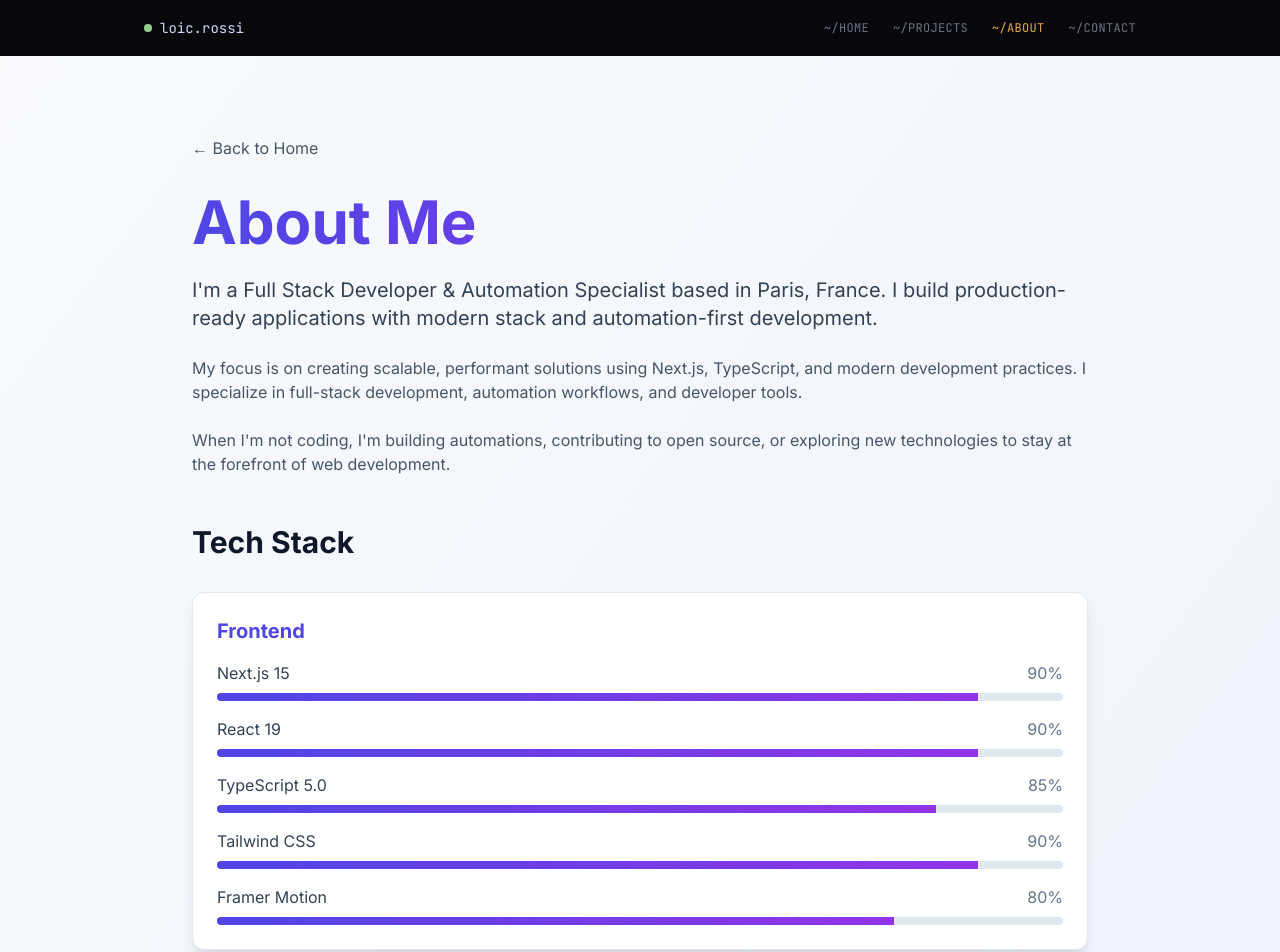
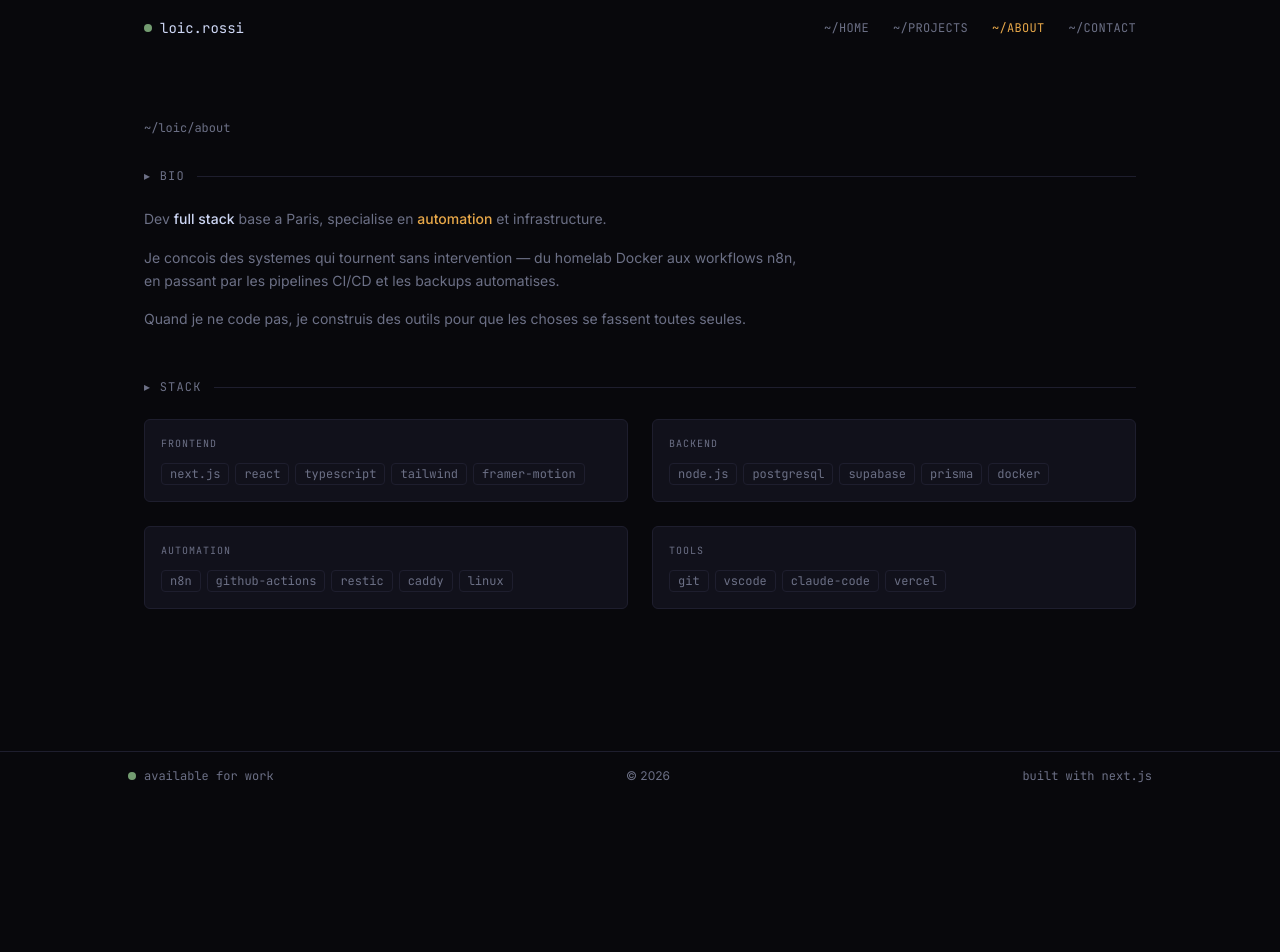
Before and after one commit to Mars375/full-stack-portfolio, a Next.js app: page /about in a window 1280 px wide. Shown: the top 952 px of the page. After the commit the page ends 800 px from the top, so only its background shows below. Built offline with nearby package versions, Linux system fonts and the light colour scheme.

Commit message:
feat: rebuild about page with terminal-style stack display

```diff
--- a/src/app/about/page.tsx
+++ b/src/app/about/page.tsx
@@ -1,109 +1,52 @@
-'use client'
+import type { Metadata } from 'next'
+import { techStack } from '@/lib/const'
+import { SectionHeader } from '@/components/SectionHeader'
+import { TechTag } from '@/components/TechTag'
 
-import { motion } from 'framer-motion'
-import Link from 'next/link'
-
-const stack = {
-  frontend: [
-    { name: 'Next.js 15', level: 90 },
-    { name: 'React 19', level: 90 },
-    { name: 'TypeScript 5.0', level: 85 },
-    { name: 'Tailwind CSS', level: 90 },
-    { name: 'Framer Motion', level: 80 },
-  ],
-  backend: [
-    { name: 'Node.js', level: 85 },
-    { name: 'tRPC', level: 80 },
-    { name: 'Prisma', level: 80 },
-    { name: 'PostgreSQL', level: 75 },
-    { name: 'Supabase', level: 80 },
-  ],
-  automation: [
-    { name: 'n8n', level: 85 },
-    { name: 'GitHub Actions', level: 80 },
-    { name: 'Docker', level: 75 },
-    { name: 'CI/CD', level: 80 },
-  ],
+export const metadata: Metadata = {
+  title: 'About',
+  description: 'Full Stack Developer & Automation Specialist base a Paris.',
 }
 
 export default function AboutPage() {
   return (
-    <main className="min-h-screen bg-gradient-to-br from-slate-50 to-indigo-50 dark:from-slate-950 dark:to-indigo-950">
-      <section className="container mx-auto px-4 py-20">
-        <motion.div
-          initial={{ opacity: 0, y: 20 }}
-          animate={{ opacity: 1, y: 0 }}
-          className="max-w-4xl mx-auto"
-        >
-          <Link
-            href="/"
-            className="inline-flex items-center text-slate-600 dark:text-slate-400 hover:text-indigo-600 dark:hover:text-indigo-400 mb-8 transition-colors"
-          >
-            ← Back to Home
-          </Link>
+    <div className="max-w-5xl mx-auto px-4 py-16">
+      <p className="font-mono text-xs text-muted mb-8">~/loic/about</p>
 
-          <h1 className="text-5xl md:text-6xl font-bold mb-6 bg-clip-text text-transparent bg-gradient-to-r from-indigo-600 to-purple-600 dark:from-indigo-400 dark:to-purple-400">
-            About Me
-          </h1>
-
-          <div className="prose prose-lg dark:prose-invert max-w-none mb-12">
-            <p className="text-xl text-slate-700 dark:text-slate-300 mb-6">
-              I'm a Full Stack Developer & Automation Specialist based in Paris, France.
-              I build production-ready applications with modern stack and automation-first development.
+      <section className="mb-12">
+        <SectionHeader label="BIO" />
+        <div className="max-w-2xl space-y-4 text-sm leading-relaxed text-muted">
+          <p>
+            Dev <span className="text-text font-medium">full stack</span> base a Paris, specialise en{' '}
+            <span className="text-accent font-medium">automation</span> et infrastructure.
           </p>
-
-            <p className="text-slate-600 dark:text-slate-400 mb-6">
-              My focus is on creating scalable, performant solutions using Next.js, TypeScript,
-              and modern development practices. I specialize in full-stack development, automation
-              workflows, and developer tools.
+          <p>
+            Je concois des systemes qui tournent sans intervention — du homelab Docker aux
+            workflows n8n, en passant par les pipelines CI/CD et les backups automatises.
           </p>
-
-            <p className="text-slate-600 dark:text-slate-400">
-              When I'm not coding, I'm building automations, contributing to open source,
-              or exploring new technologies to stay at the forefront of web development.
+          <p>
+            Quand je ne code pas, je construis des outils pour que les choses se fassent toutes seules.
           </p>
         </div>
+      </section>
 
-          <h2 className="text-3xl font-bold mb-8 text-slate-900 dark:text-slate-100">
-            Tech Stack
-          </h2>
-
-          <div className="space-y-8">
-            {Object.entries(stack).map(([category, items]) => (
-              <motion.div
-                key={category}
-                initial={{ opacity: 0, x: -20 }}
-                whileInView={{ opacity: 1, x: 0 }}
-                viewport={{ once: true }}
-                className="bg-white dark:bg-slate-900 rounded-xl p-6 shadow-lg border border-slate-200 dark:border-slate-800"
-              >
-                <h3 className="text-xl font-bold mb-4 text-indigo-600 dark:text-indigo-400 capitalize">
+      <section>
+        <SectionHeader label="STACK" />
+        <div className="grid gap-6 md:grid-cols-2">
+          {Object.entries(techStack).map(([category, tools]) => (
+            <div key={category} className="border border-border bg-surface rounded-md p-4">
+              <div className="font-mono text-[10px] uppercase tracking-widest text-muted mb-3">
                 {category}
-                </h3>
-                <div className="space-y-4">
-                  {items.map((item) => (
-                    <div key={item.name}>
-                      <div className="flex justify-between mb-2">
-                        <span className="text-slate-700 dark:text-slate-300">{item.name}</span>
-                        <span className="text-slate-500 dark:text-slate-500">{item.level}%</span>
               </div>
-                      <div className="h-2 bg-slate-200 dark:bg-slate-800 rounded-full overflow-hidden">
-                        <motion.div
-                          initial={{ width: 0 }}
-                          whileInView={{ width: `${item.level}%` }}
-                          viewport={{ once: true }}
-                          transition={{ duration: 0.5 }}
-                          className="h-full bg-gradient-to-r from-indigo-600 to-purple-600 dark:from-indigo-400 dark:to-purple-400"
-                        />
+              <div className="flex flex-wrap gap-1.5">
+                {tools.map((tool) => (
+                  <TechTag key={tool} label={tool} />
+                ))}
               </div>
             </div>
           ))}
         </div>
-              </motion.div>
-            ))}
+      </section>
     </div>
-        </motion.div>
-      </section>
-    </main>
   )
 }
```
Lines whose indentation alone changed are shown as unchanged.
